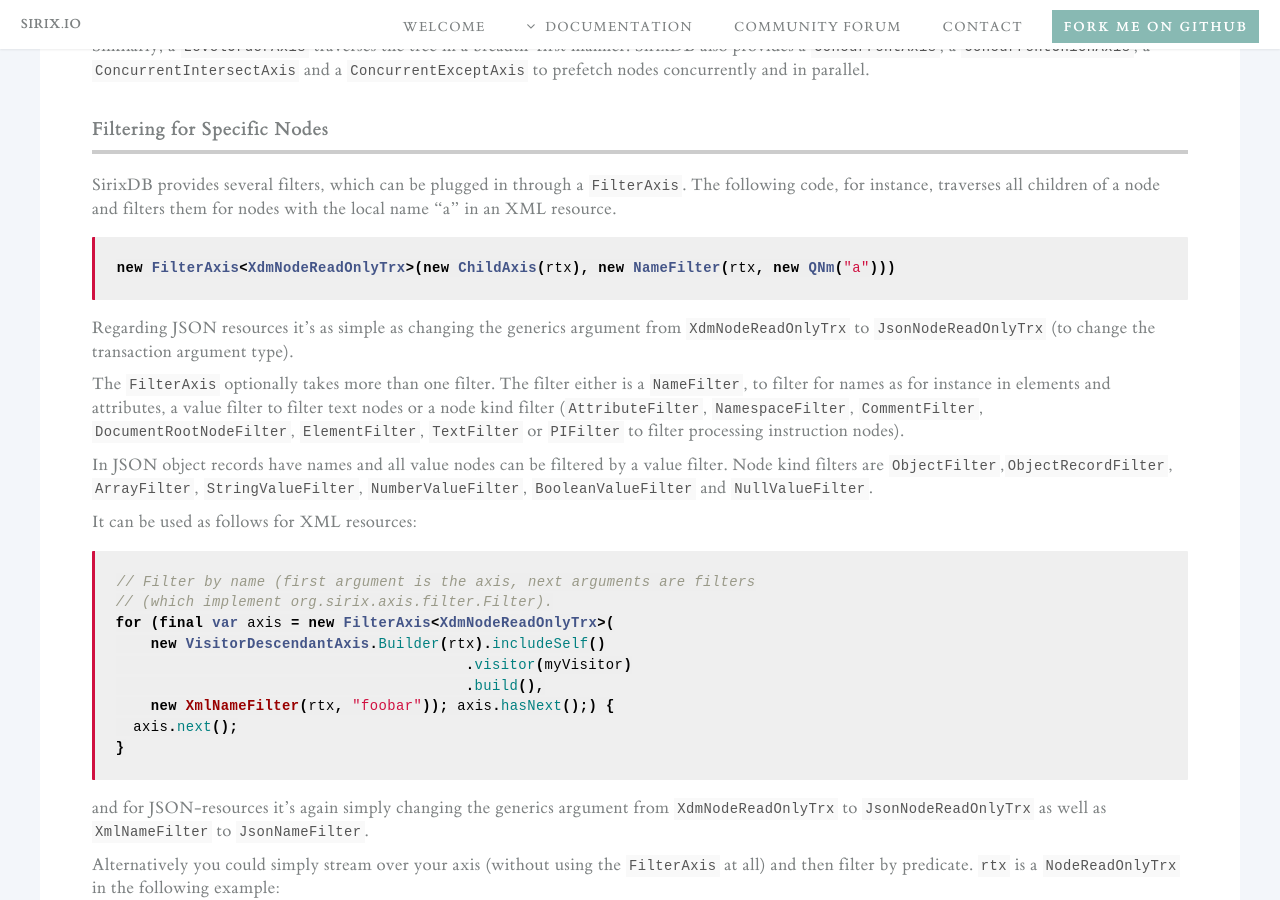
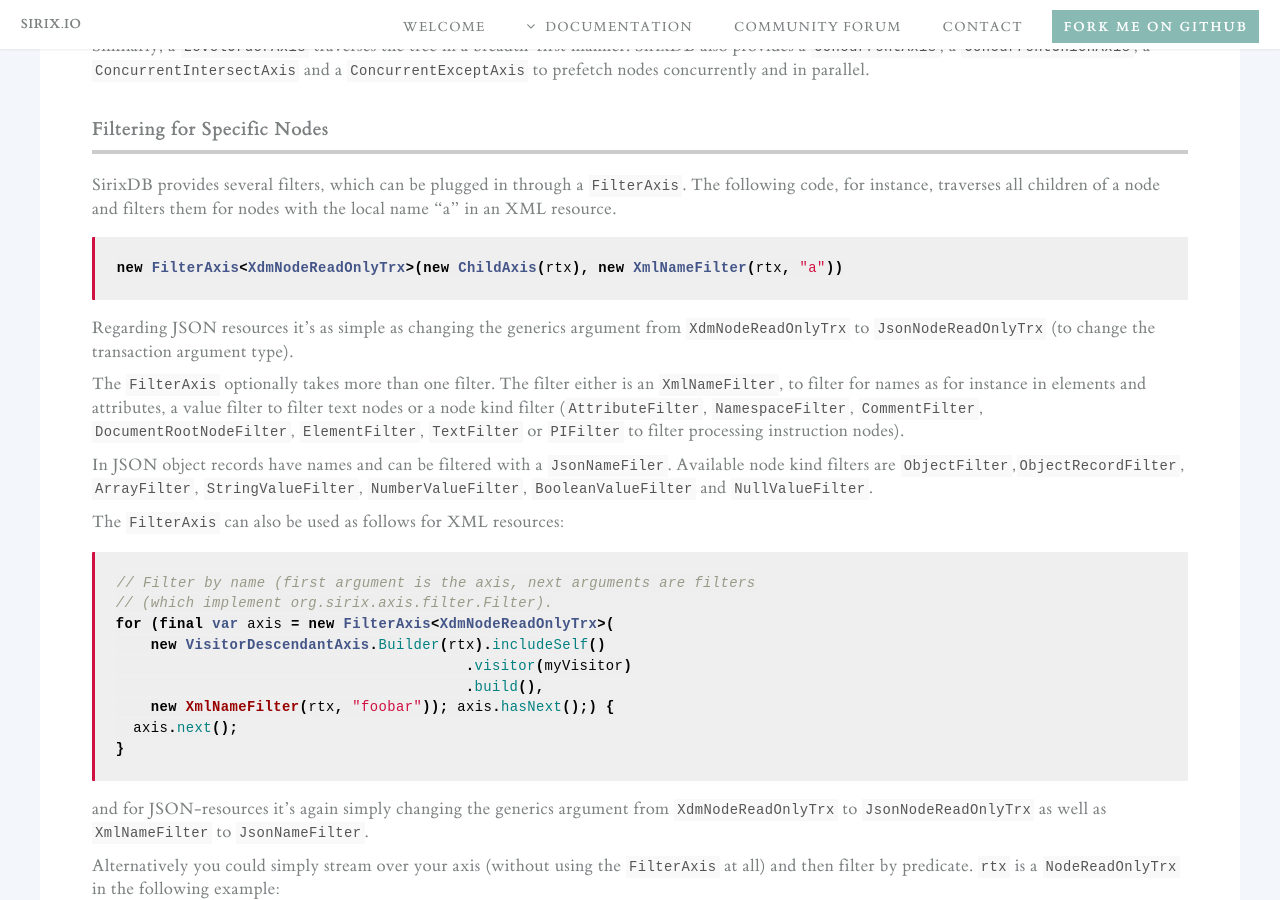
Before and after one commit to sirixdb/sirixdb.github.io, a Jekyll site: the page built from transactional-cursor-api.md, in a window 1280 px wide and 900 px high, scrolled down 8572 px. Built offline with Jekyll 4.4.1, drawn with Linux system fonts in a browser that asks for light colours; our own code applies the rules of GitHub Pages for plain Markdown files.

Commit message:
Update transactional-cursor-api.md

````diff
--- a/transactional-cursor-api.md
+++ b/transactional-cursor-api.md
@@ -344,16 +344,16 @@ SirixDB provides all possible XPath-axis. Note, that the `PrecedingAxis` and the
 SirixDB provides several filters, which can be plugged in through a `FilterAxis`. The following code, for instance, traverses all children of a node and filters them for nodes with the local name "a" in an XML resource.
 
 ```java
-new FilterAxis<XdmNodeReadOnlyTrx>(new ChildAxis(rtx), new NameFilter(rtx, new QNm("a")))
+new FilterAxis<XdmNodeReadOnlyTrx>(new ChildAxis(rtx), new XmlNameFilter(rtx, "a"))
 ```
 
 Regarding JSON resources it's as simple as changing the generics argument from `XdmNodeReadOnlyTrx` to `JsonNodeReadOnlyTrx` (to change the transaction argument type).
 
-The `FilterAxis` optionally takes more than one filter. The filter either is a `NameFilter`, to filter for names as for instance in elements and attributes, a value filter to filter text nodes or a node kind filter (`AttributeFilter`, `NamespaceFilter`, `CommentFilter`, `DocumentRootNodeFilter`, `ElementFilter`, `TextFilter` or `PIFilter` to filter processing instruction nodes).
+The `FilterAxis` optionally takes more than one filter. The filter either is an `XmlNameFilter`, to filter for names as for instance in elements and attributes, a value filter to filter text nodes or a node kind filter (`AttributeFilter`, `NamespaceFilter`, `CommentFilter`, `DocumentRootNodeFilter`, `ElementFilter`, `TextFilter` or `PIFilter` to filter processing instruction nodes).
 
-In JSON object records have names and all value nodes can be filtered by a value filter. Node kind filters are `ObjectFilter`,`ObjectRecordFilter`, `ArrayFilter`, `StringValueFilter`, `NumberValueFilter`, `BooleanValueFilter` and `NullValueFilter`.
+In JSON object records have names and can be filtered with a `JsonNameFiler`. Available node kind filters are `ObjectFilter`,`ObjectRecordFilter`, `ArrayFilter`, `StringValueFilter`, `NumberValueFilter`, `BooleanValueFilter` and `NullValueFilter`.
 
-It can be used as follows for XML resources:
+The `FilterAxis` can also be used as follows for XML resources:
 
 ```java
 // Filter by name (first argument is the axis, next arguments are filters
````
